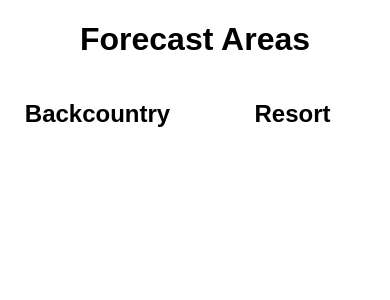
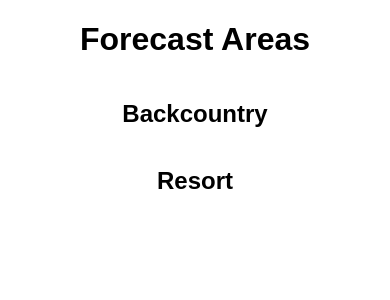
Before and after one commit to willzittlau/ski-forecast, a Flask app: page / in a window 390 px wide. Shown: the top 300 px of the page. Run offline with Flask 2, Linux system fonts and the light colour scheme; parts of the project's set-up code (start-up, migrations or seed data) failed here and were passed over; some libraries are stand-ins or nearby versions.

Commit message:
Update landing page for mobile view and add viewport meta

```diff
--- a/templates/base.html
+++ b/templates/base.html
@@ -10,6 +10,7 @@
     <link rel="stylesheet" href="https://unpkg.com/purecss@2.0.3/build/base-min.css">
     <link rel="stylesheet" href="https://unpkg.com/purecss@2.0.3/build/grids-min.css">
     <link rel="stylesheet" href="https://unpkg.com/purecss@2.0.3/build/grids-responsive-min.css">
+    <meta name="viewport" content="width=device-width, initial-scale=1">
 </head>
 <noscript>
         <h1>Will's Weather Forecast</h1>
--- a/templates/index.html
+++ b/templates/index.html
@@ -5,7 +5,7 @@
     <h1>Forecast Areas</h1>
     <!--Create two 50% wide grids-->
     <div class="pure-g">
-        <div class="pure-u-1-2">
+        <div class="pure-u-1 pure-u-md-1-2">
         <h2>Backcountry</h2>
             <div class="pure-menu">
                 <!--Create Backcountry Menu List-->
@@ -18,7 +18,7 @@
                 </ul>
             </div>
         </div>
-        <div class="pure-u-1-2">
+        <div class="pure-u-1 pure-u-md-1-2">
         <h2>Resort</h2>
             <div class="pure-menu">
                 <!--Create Resort Menu List-->
```
